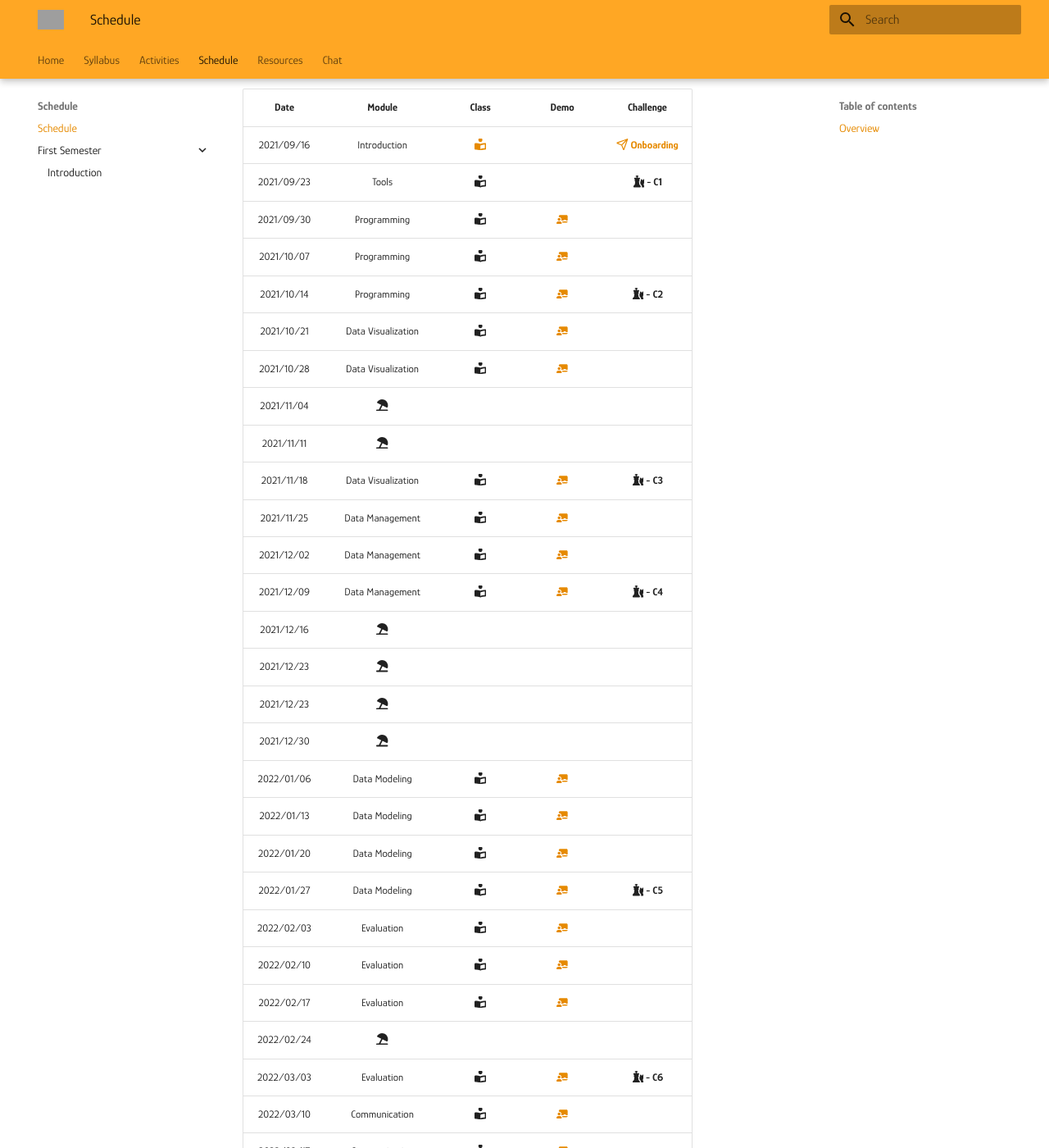
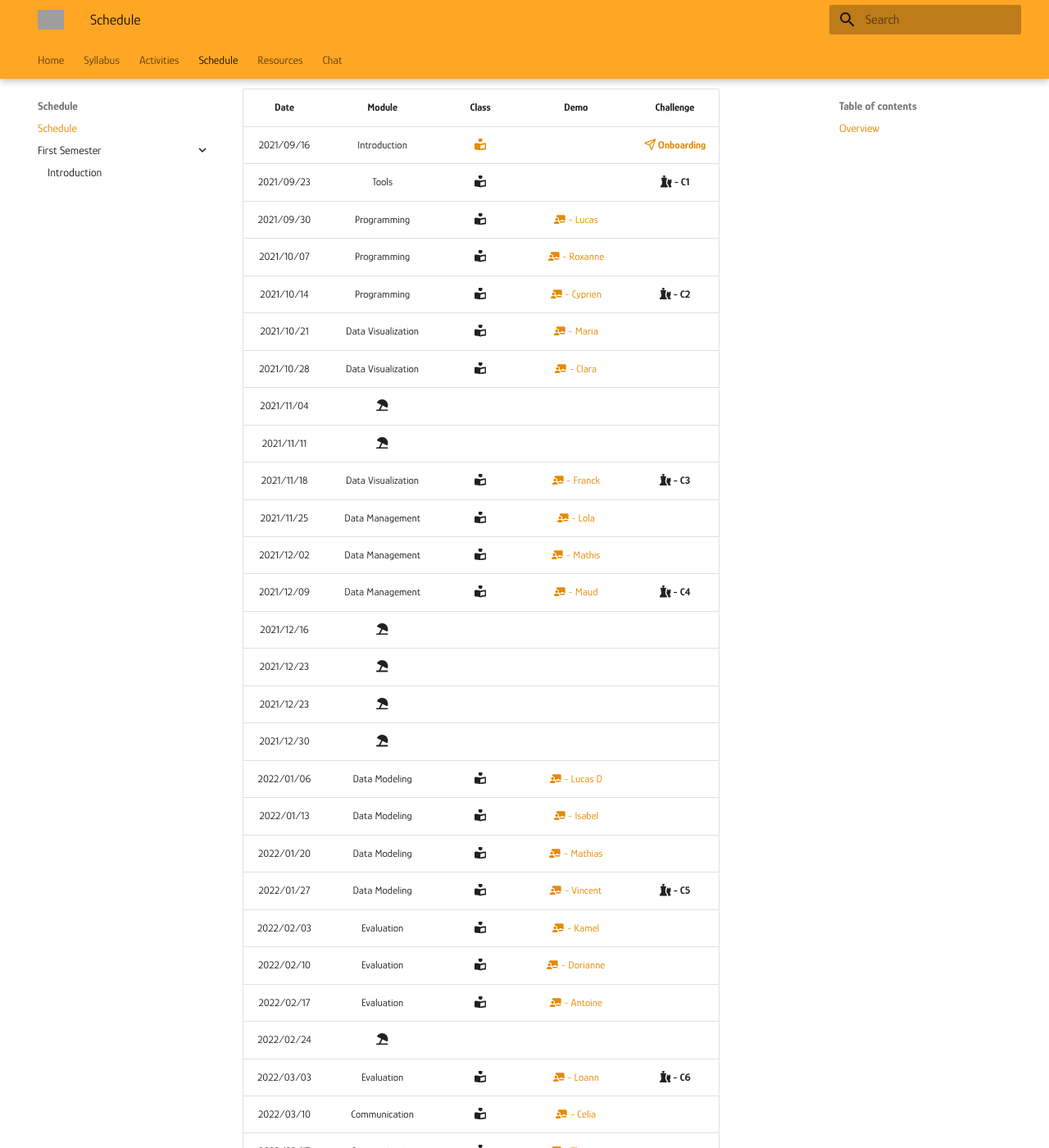
Before and after one commit to mickaeltemporao/itds, an MkDocs documentation site: the page built from docs/schedule.md, in a window 1280 px wide and 1400 px high, scrolled down 455 px. Shown: the whole window at 82% size. Built offline with MkDocs 1.6.1 and Material for MkDocs 9.7.7, drawn with Linux system fonts in a browser that asks for light colours; some of the changed text lies outside the part shown; grey boxes are pictures that could not be loaded.

Commit message:
added student lisk

```diff
--- a/docs/schedule.md
+++ b/docs/schedule.md
@@ -13,32 +13,32 @@ This schedule is an approximation, subject to change due needs of the students i
 | :-:        | :-:                                | :-:                                                        | :-:                                                                                     | :-:                                                                         |
 | 2021/09/16 | Introduction                       | [:fontawesome-solid-book-reader:](modules/introduction.md) |                                                                                         | [**:fontawesome-regular-paper-plane: Onboarding**](resources/onboarding.md) |
 | 2021/09/23 | Tools                              | :fontawesome-solid-book-reader:                            |                                                                                         | **:fontawesome-solid-chess: - C1**                                          |
-| 2021/09/30 | Programming                        | :fontawesome-solid-book-reader:                            | [:fontawesome-solid-chalkboard-teacher:](activities/participation.md)                   |                                                                             |
-| 2021/10/07 | Programming                        | :fontawesome-solid-book-reader:                            | [:fontawesome-solid-chalkboard-teacher:](activities/participation.md)                   |                                                                             |
-| 2021/10/14 | Programming                        | :fontawesome-solid-book-reader:                            | [:fontawesome-solid-chalkboard-teacher:](activities/participation/#presentations-15)    | **:fontawesome-solid-chess: - C2**                                          |
-| 2021/10/21 | Data Visualization                 | :fontawesome-solid-book-reader:                            | [:fontawesome-solid-chalkboard-teacher:](activities/participation/#presentations-15)    |                                                                             |
-| 2021/10/28 | Data Visualization                 | :fontawesome-solid-book-reader:                            | [:fontawesome-solid-chalkboard-teacher:](activities/participation/#presentations-15)    |                                                                             |
+| 2021/09/30 | Programming                        | :fontawesome-solid-book-reader:                            | [:fontawesome-solid-chalkboard-teacher: - Lucas](activities/participation.md)        |                                                                             |
+| 2021/10/07 | Programming                        | :fontawesome-solid-book-reader:                            | [:fontawesome-solid-chalkboard-teacher: - Roxanne](activities/participation.md)       |                                                                             |
+| 2021/10/14 | Programming                        | :fontawesome-solid-book-reader:                            | [:fontawesome-solid-chalkboard-teacher: - Cyprien](activities/participation.md)       | **:fontawesome-solid-chess: - C2**                                          |
+| 2021/10/21 | Data Visualization                 | :fontawesome-solid-book-reader:                            | [:fontawesome-solid-chalkboard-teacher: - Maria](activities/participation.md)         |                                                                             |
+| 2021/10/28 | Data Visualization                 | :fontawesome-solid-book-reader:                            | [:fontawesome-solid-chalkboard-teacher: - Clara](activities/participation.md)         |                                                                             |
 | 2021/11/04 | :fontawesome-solid-umbrella-beach: |                                                            |                                                                                         |                                                                             |
 | 2021/11/11 | :fontawesome-solid-umbrella-beach: |                                                            |                                                                                         |                                                                             |
-| 2021/11/18 | Data Visualization                 | :fontawesome-solid-book-reader:                            | [:fontawesome-solid-chalkboard-teacher:](activities/participation/#presentations-15)    | **:fontawesome-solid-chess: - C3**                                          |
-| 2021/11/25 | Data Management                    | :fontawesome-solid-book-reader:                            | [:fontawesome-solid-chalkboard-teacher:](activities/participation/#presentations-15)    |                                                                             |
-| 2021/12/02 | Data Management                    | :fontawesome-solid-book-reader:                            | [:fontawesome-solid-chalkboard-teacher:](activities/participation/#presentations-15)    |                                                                             |
-| 2021/12/09 | Data Management                    | :fontawesome-solid-book-reader:                            | [:fontawesome-solid-chalkboard-teacher:](activities/participation/#presentations-15)    | **:fontawesome-solid-chess: - C4**                                          |
+| 2021/11/18 | Data Visualization                 | :fontawesome-solid-book-reader:                            | [:fontawesome-solid-chalkboard-teacher: - Franck](activities/participation.md)        | **:fontawesome-solid-chess: - C3**                                          |
+| 2021/11/25 | Data Management                    | :fontawesome-solid-book-reader:                            | [:fontawesome-solid-chalkboard-teacher: - Lola](activities/participation.md)         |                                                                             |
+| 2021/12/02 | Data Management                    | :fontawesome-solid-book-reader:                            | [:fontawesome-solid-chalkboard-teacher: - Mathis](activities/participation.md)         |                                                                             |
+| 2021/12/09 | Data Management                    | :fontawesome-solid-book-reader:                            | [:fontawesome-solid-chalkboard-teacher: - Maud](activities/participation.md)     | **:fontawesome-solid-chess: - C4**                                          |
 | 2021/12/16 | :fontawesome-solid-umbrella-beach: |                                                            |                                                                                         |                                                                             |
 | 2021/12/23 | :fontawesome-solid-umbrella-beach: |                                                            |                                                                                         |                                                                             |
 | 2021/12/23 | :fontawesome-solid-umbrella-beach: |                                                            |                                                                                         |                                                                             |
 | 2021/12/30 | :fontawesome-solid-umbrella-beach: |                                                            |                                                                                         |                                                                             |
-| 2022/01/06 | Data Modeling                      | :fontawesome-solid-book-reader:                            | [:fontawesome-solid-chalkboard-teacher:](activities/participation/#presentations-15)    |                                                                             |
-| 2022/01/13 | Data Modeling                      | :fontawesome-solid-book-reader:                            | [:fontawesome-solid-chalkboard-teacher:](activities/participation/#presentations-15)    |                                                                             |
-| 2022/01/20 | Data Modeling                      | :fontawesome-solid-book-reader:                            | [:fontawesome-solid-chalkboard-teacher:](activities/participation/#presentations-15)    |                                                                             |
-| 2022/01/27 | Data Modeling                      | :fontawesome-solid-book-reader:                            | [:fontawesome-solid-chalkboard-teacher:](activities/participation/#presentations-15)    | **:fontawesome-solid-chess: - C5**                                          |
-| 2022/02/03 | Evaluation                         | :fontawesome-solid-book-reader:                            | [:fontawesome-solid-chalkboard-teacher:](activities/participation/#presentations-15)    |                                                                             |
-| 2022/02/10 | Evaluation                         | :fontawesome-solid-book-reader:                            | [:fontawesome-solid-chalkboard-teacher:](activities/participation/#presentations-15)    |                                                                             |
-| 2022/02/17 | Evaluation                         | :fontawesome-solid-book-reader:                            | [:fontawesome-solid-chalkboard-teacher:](activities/participation/#presentations-15)    |                                                                             |
+| 2022/01/06 | Data Modeling                      | :fontawesome-solid-book-reader:                            | [:fontawesome-solid-chalkboard-teacher: - Lucas D](activities/participation.md)       |                                                                             |
+| 2022/01/13 | Data Modeling                      | :fontawesome-solid-book-reader:                            | [:fontawesome-solid-chalkboard-teacher: - Isabel](activities/participation.md)      |                                                                             |
+| 2022/01/20 | Data Modeling                      | :fontawesome-solid-book-reader:                            | [:fontawesome-solid-chalkboard-teacher: - Mathias](activities/participation.md)         |                                                                             |
+| 2022/01/27 | Data Modeling                      | :fontawesome-solid-book-reader:                            | [:fontawesome-solid-chalkboard-teacher: - Vincent](activities/participation.md)      | **:fontawesome-solid-chess: - C5**                                          |
+| 2022/02/03 | Evaluation                         | :fontawesome-solid-book-reader:                            | [:fontawesome-solid-chalkboard-teacher: - Kamel](activities/participation.md)       |                                                                             |
+| 2022/02/10 | Evaluation                         | :fontawesome-solid-book-reader:                            | [:fontawesome-solid-chalkboard-teacher: - Dorianne](activities/participation.md)         |                                                                             |
+| 2022/02/17 | Evaluation                         | :fontawesome-solid-book-reader:                            | [:fontawesome-solid-chalkboard-teacher: - Antoine](activities/participation.md)         |                                                                             |
 | 2022/02/24 | :fontawesome-solid-umbrella-beach: |                                                            |                                                                                         |                                                                             |
-| 2022/03/03 | Evaluation                         | :fontawesome-solid-book-reader:                            | [:fontawesome-solid-chalkboard-teacher:](activities/participation/#presentations-15)    | **:fontawesome-solid-chess: - C6**                                          |
-| 2022/03/10 | Communication                      | :fontawesome-solid-book-reader:                            | [:fontawesome-solid-chalkboard-teacher:](activities/participation/#presentations-15)    |                                                                             |
-| 2022/03/17 | Communication                      | :fontawesome-solid-book-reader:                            | [:fontawesome-solid-chalkboard-teacher:](activities/participation/#presentations-15)    |                                                                             |
-| 2022/03/24 | Communication                      | :fontawesome-solid-book-reader:                            | [:fontawesome-solid-chalkboard-teacher:](activities/participation/#presentations-15)    |                                                                             |
-| 2022/03/31 | Communication                      | :fontawesome-solid-book-reader:                            | [:fontawesome-solid-chalkboard-teacher:](activities/participation/#presentations-15)    |                                                                             |
+| 2022/03/03 | Evaluation                         | :fontawesome-solid-book-reader:                            | [:fontawesome-solid-chalkboard-teacher: - Loann](activities/participation.md)        | **:fontawesome-solid-chess: - C6**                                          |
+| 2022/03/10 | Communication                      | :fontawesome-solid-book-reader:                            | [:fontawesome-solid-chalkboard-teacher: - Celia](activities/participation.md)       |                                                                             |
+| 2022/03/17 | Communication                      | :fontawesome-solid-book-reader:                            | [:fontawesome-solid-chalkboard-teacher: - Thomas](activities/participation.md)                  |                                                                             |
+| 2022/03/24 | Communication                      | :fontawesome-solid-book-reader:                            | [:fontawesome-solid-chalkboard-teacher: - Evaline](activities/participation.md)                 |                                                                             |
+| 2022/03/31 | Communication                      | :fontawesome-solid-book-reader:                            | [:fontawesome-solid-chalkboard-teacher: - Titouan & Ynes](activities/participation.md)       |                                                                             |
 | 2022/03/10 | **Final Report Deadline**          |                                                            |                                                                                         | **:fontawesome-regular-file-code: Project**                                 |
```
